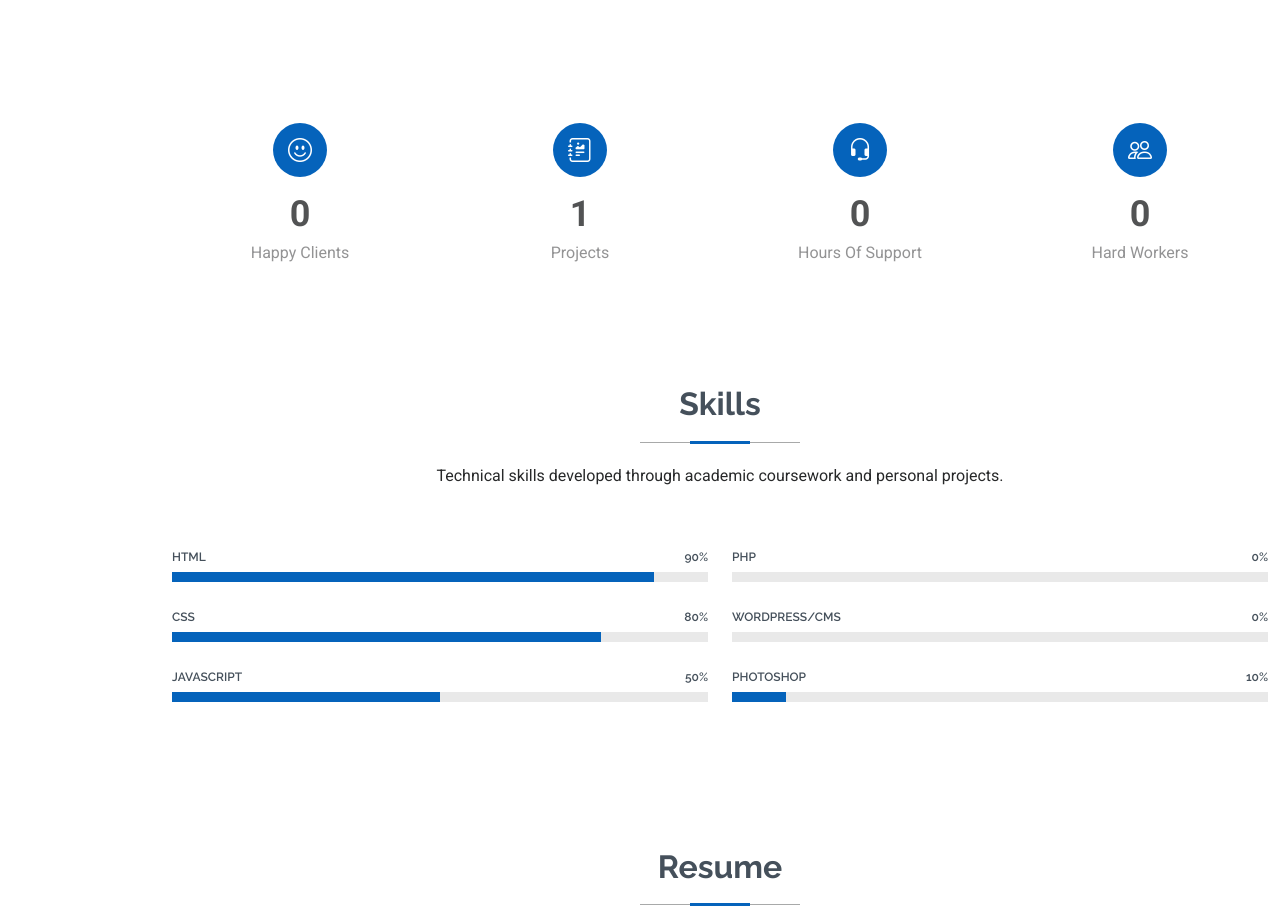
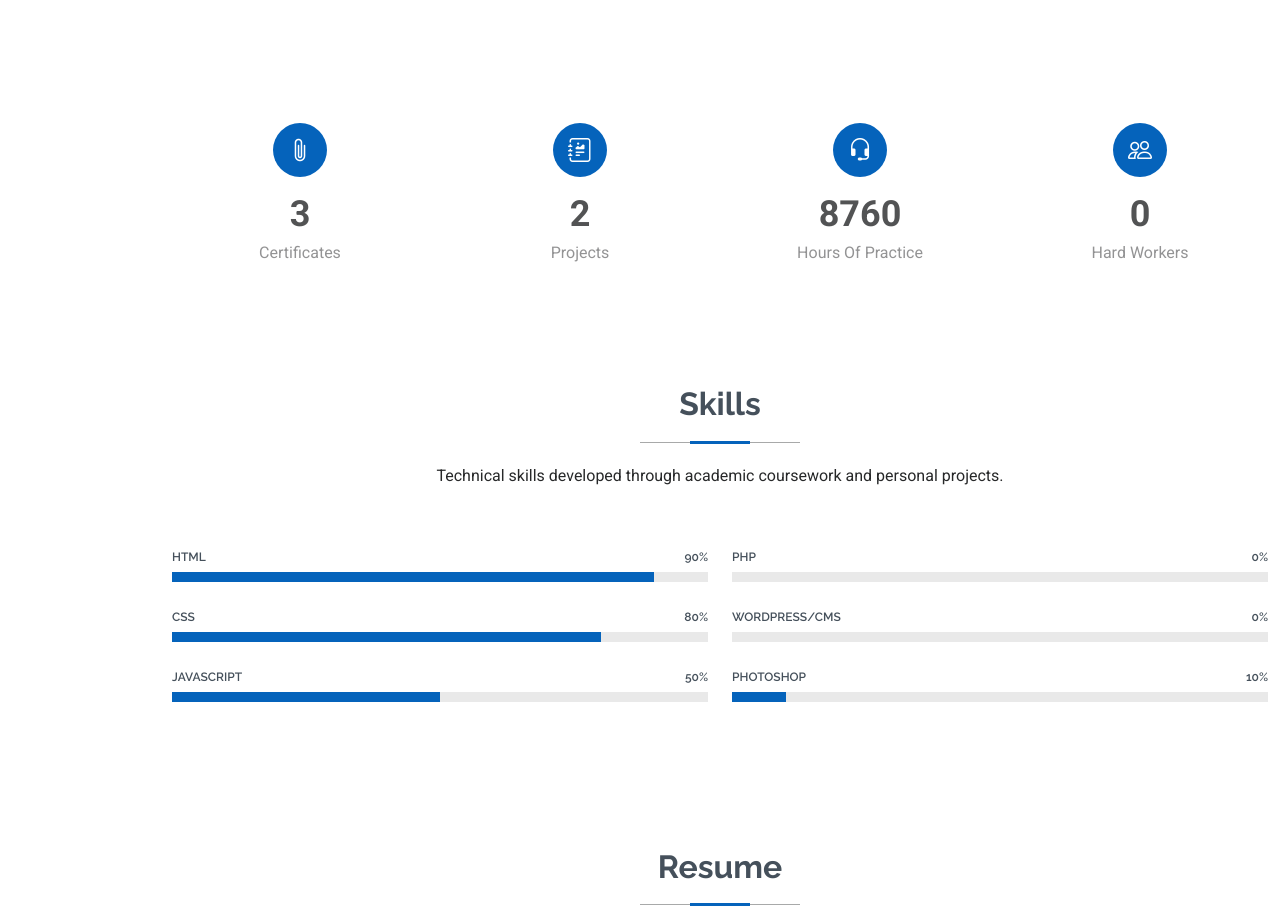
Before and after one commit to khenthmatthewblairhamili/khenthmatthewblairhamili.github.io, a plain HTML site: page index.html in a window 1280 px wide. Shown: the part 1520-2440 px from the top of the page. Drawn offline with Linux system fonts and the light colour scheme.

Commit message:
change icon

```diff
--- a/index.html
+++ b/index.html
@@ -134,17 +134,17 @@
         <div class="row gy-4">
 
           <div class="col-lg-3 col-md-6 d-flex flex-column align-items-center">
-            <i class="bi bi-emoji-smile"></i>
+            <i class="bi bi-paperclip"></i>
             <div class="stats-item">
-              <span data-purecounter-start="0" data-purecounter-end="0" data-purecounter-duration="1" class="purecounter"></span>
-              <p>Happy Clients</p>
+              <span data-purecounter-start="0" data-purecounter-end="3" data-purecounter-duration="1" class="purecounter"></span>
+              <p>Certificates</p>
             </div>
           </div><!-- End Stats Item -->
 
           <div class="col-lg-3 col-md-6 d-flex flex-column align-items-center">
             <i class="bi bi-journal-richtext"></i>
             <div class="stats-item">
-              <span data-purecounter-start="0" data-purecounter-end="1" data-purecounter-duration="1" class="purecounter"></span>
+              <span data-purecounter-start="0" data-purecounter-end="2" data-purecounter-duration="1" class="purecounter"></span>
               <p>Projects</p>
             </div>
           </div><!-- End Stats Item -->
@@ -152,8 +152,8 @@
           <div class="col-lg-3 col-md-6 d-flex flex-column align-items-center">
             <i class="bi bi-headset"></i>
             <div class="stats-item">
-              <span data-purecounter-start="0" data-purecounter-end="0" data-purecounter-duration="1" class="purecounter"></span>
-              <p>Hours Of Support</p>
+              <span data-purecounter-start="0" data-purecounter-end="8760" data-purecounter-duration="1" class="purecounter"></span>
+              <p>Hours Of Practice</p>
             </div>
           </div><!-- End Stats Item -->
 
```
